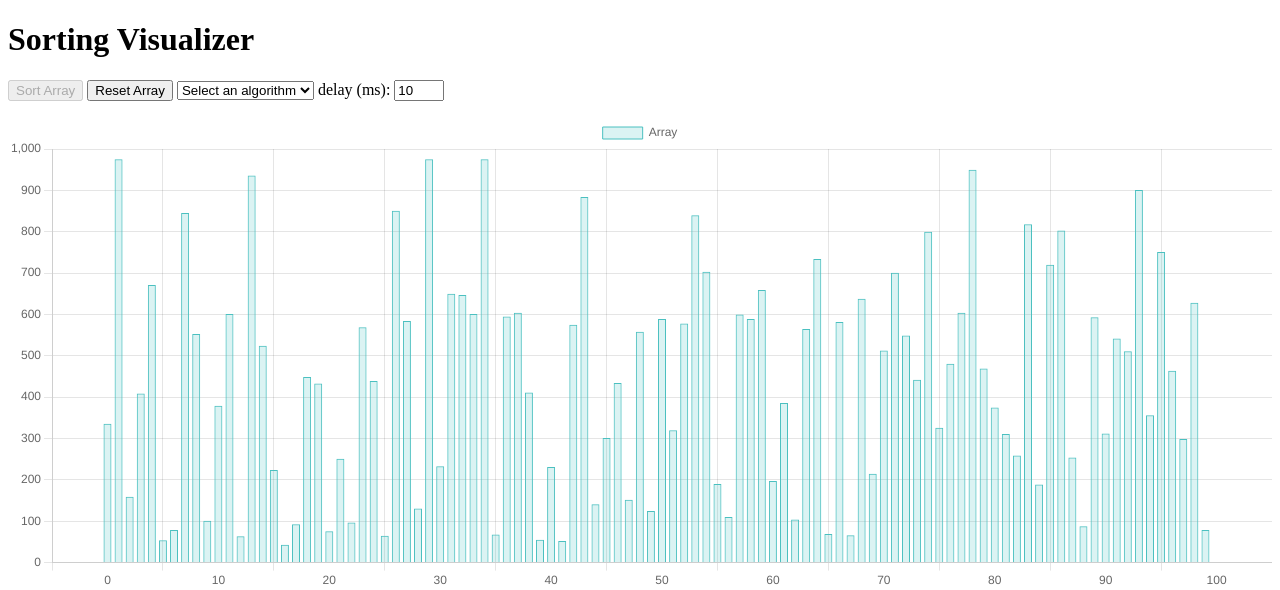
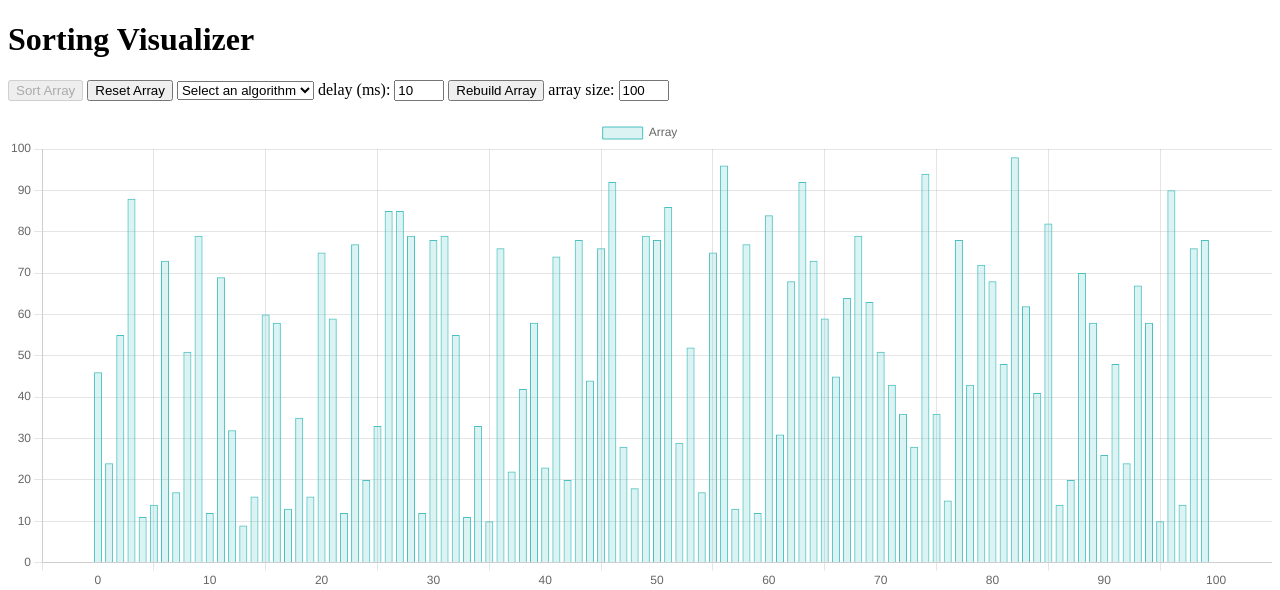
Before and after one commit to alexlb7/sorting-vizualizer, a Django app: page / in a window 1280 px wide. Shown: the top 590 px of the page. Run offline with Django 4.2, Linux system fonts and the light colour scheme; parts of the project's set-up code (start-up, migrations or seed data) failed here and were passed over.

Commit message:
feat: choose size

```diff
--- a/api/core/templates/sorting_template.html
+++ b/api/core/templates/sorting_template.html
@@ -17,7 +17,7 @@
         <button id='sortButton' onclick=sortArray() disabled>
             Sort Array
         </button>
-        <button id = 'resetButton' onclick=location.reload()>
+        <button id = 'resetButton' onclick=resetArray()>
             Reset Array
         </button>
         <select id= 'method' class="form-select" onchange="enableSortButton()">
@@ -30,6 +30,11 @@
         </select>
         <label for="delay">  delay (ms): </label>
         <input type="number" id="delay" step="any" placeholder="10" onchange="enableSortButton()" style="width: 42px;" value=10>
+        <button id = 'rebuildButton' onclick=getList()>
+            Rebuild Array
+        </button>
+        <label for="size">  array size: </label>
+        <input type="number" id="size" step="any" placeholder="100" onchange="enableSortButton()" style="width: 42px;" value=100>
         <div>
             <p id="moves"></p>
             <p id="visual_timer"></p>
@@ -67,13 +72,22 @@
                     y: {
                         beginAtZero: true
                     }
+                },
+                plugins: {
+                    animation: {
+                        duration: 0 // Set the animation duration to 0 to disable animations
+                    }
                 }
+            },
+            animation: {
+                duration: 0,
+                update: false
             }
         });
 
         function updateChart(arr) {
             arrayChart.data.datasets[0].data = arr;
-            arrayChart.update();
+            arrayChart.update({duration: 0});
         }
 
         function enableSortButton() {
@@ -92,18 +106,6 @@
             const delayInput = document.getElementById('delay');
             const selectedDelay = delayInput.value;
 
-            if (selectedMethod === 'Select an algorithm') {
-                alert('Please select a sorting algorithm');
-                return;
-            }
-            if (selectedDelay === '') {
-                alert('Please select a delay');
-                return;
-            } else if (selectedDelay < 3) {
-                alert('Please select a higher delay');
-                return;
-            }
-
             const arrString = JSON.stringify(initialArr);
             const encodedString = encodeURIComponent(arrString);
             const eventSource = new EventSource(`sort_api?array=${encodedString}&method=${selectedMethod}&delay=${selectedDelay}`);
@@ -117,11 +119,13 @@
                 const currentTime = new Date().getTime();
                 const elapsedTimeInSeconds = (currentTime - startTime) / 1000;
                 timerElement.textContent = `Visual Time: ${elapsedTimeInSeconds.toFixed(1)} s`;
-            }, 500); // Update every 1000 milliseconds (1 second)
+            }, 1);
 
             methodSelector.disabled = true;
             document.getElementById('resetButton').disabled = true;
+            document.getElementById('rebuildButton').disabled = true;
             delayInput.disabled = true;
+            document.getElementById('size').disabled = true;
             document.getElementById('sortButton').disabled = true;
 
             eventSource.onmessage = function (event) {
@@ -140,12 +144,38 @@
 
                 methodSelector.disabled = false;
                 document.getElementById('resetButton').disabled = false;
+                document.getElementById('rebuildButton').disabled = false;
                 delayInput.disabled = false;
+                document.getElementById('size').disabled = false;
                 document.getElementById('sortButton').disabled = false;
 
                 moves = 0;
             };
         }
+        function resetArray () {
+            updateChart(initialArr);
+        }
+
+        function getList () {
+            const size = document.getElementById('size').value;
+
+            var url = "rebuild_array";
+
+            $.ajax({
+                url: url,
+                method: 'GET',
+                data: {size: size, max: size},
+                success: function(response) {
+                    arrayChart.data.labels = response.map((_, index) => index);
+                    arrayChart.data.datasets[0].data = response;
+                    arrayChart.update({duration: 0});
+                    initialArr = response;
+                },
+                error: function(error) {
+                    console.error('Error:', error);
+                }
+            });
+        }
     </script>
 </body>
 </html>
--- a/api/core/urls.py
+++ b/api/core/urls.py
@@ -1,9 +1,10 @@
 from django.urls import path
 
 from core.views import sorting_view
-from core.algorithms.api_views import sort_api
+from core.algorithms.api_views import sort_api, rebuild_array
 
 urlpatterns = [
     path('', sorting_view, name='sorting_view'),
     path('sort_api', sort_api, name='sort_api'),
+    path('rebuild_array', rebuild_array, name='rebuild_array'),
 ]
--- a/api/core/views.py
+++ b/api/core/views.py
@@ -2,11 +2,11 @@ import json
 import random
 
 from django.shortcuts import render
-from django.http import HttpResponse
+from django.http import HttpResponse, JsonResponse
 
 def sorting_view(request):
 
-    arr = [random.randint(5, 1000) for _ in range(100)]
+    arr = [random.randint(5, 100) for _ in range(100)]
 
     context = {'initial_arr': arr}
     return render(request, 'sorting_template.html', context)
```
Also changed, not shown: api/core/algorithms/api_views.py (+9 -0 lines).
